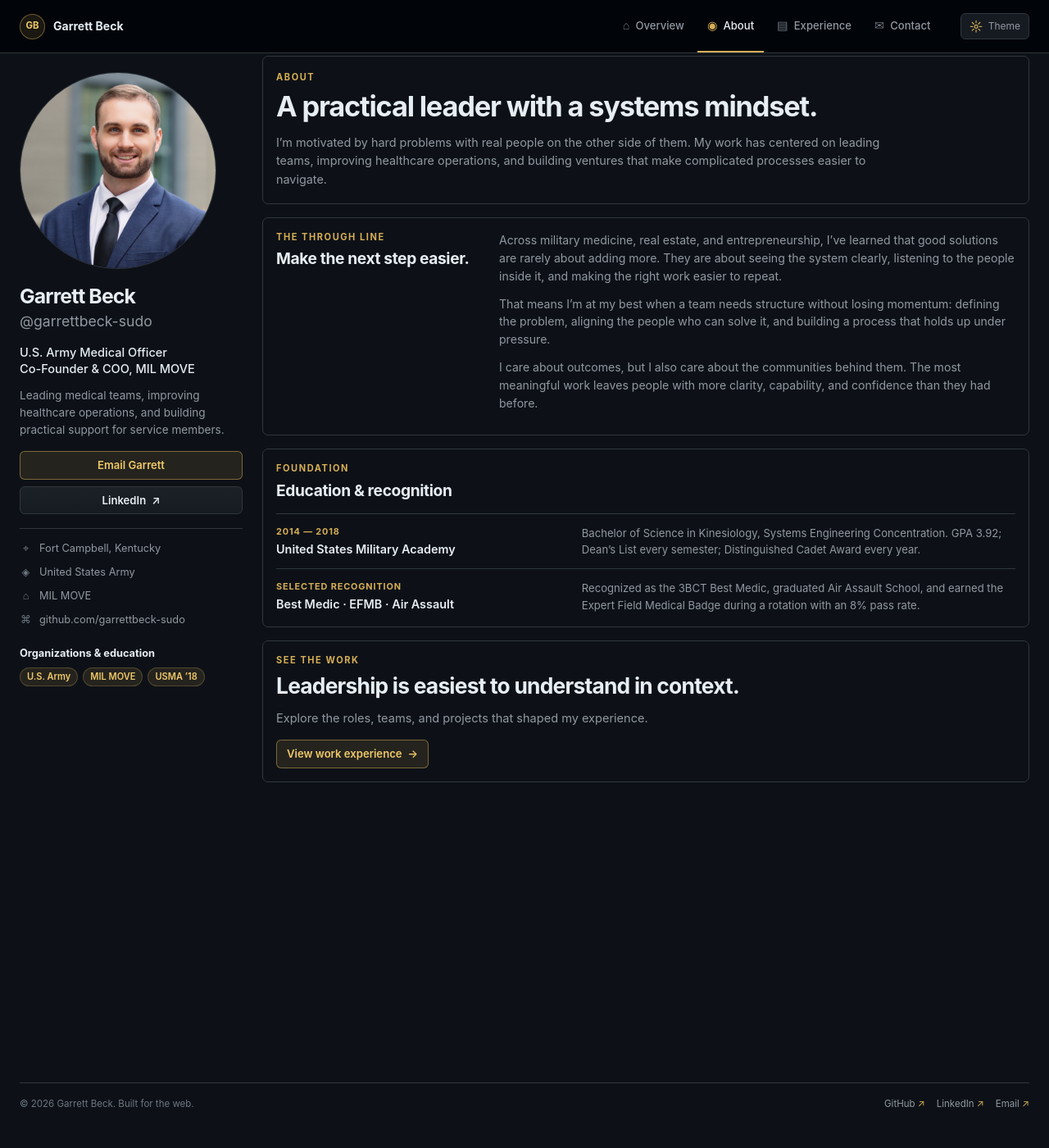
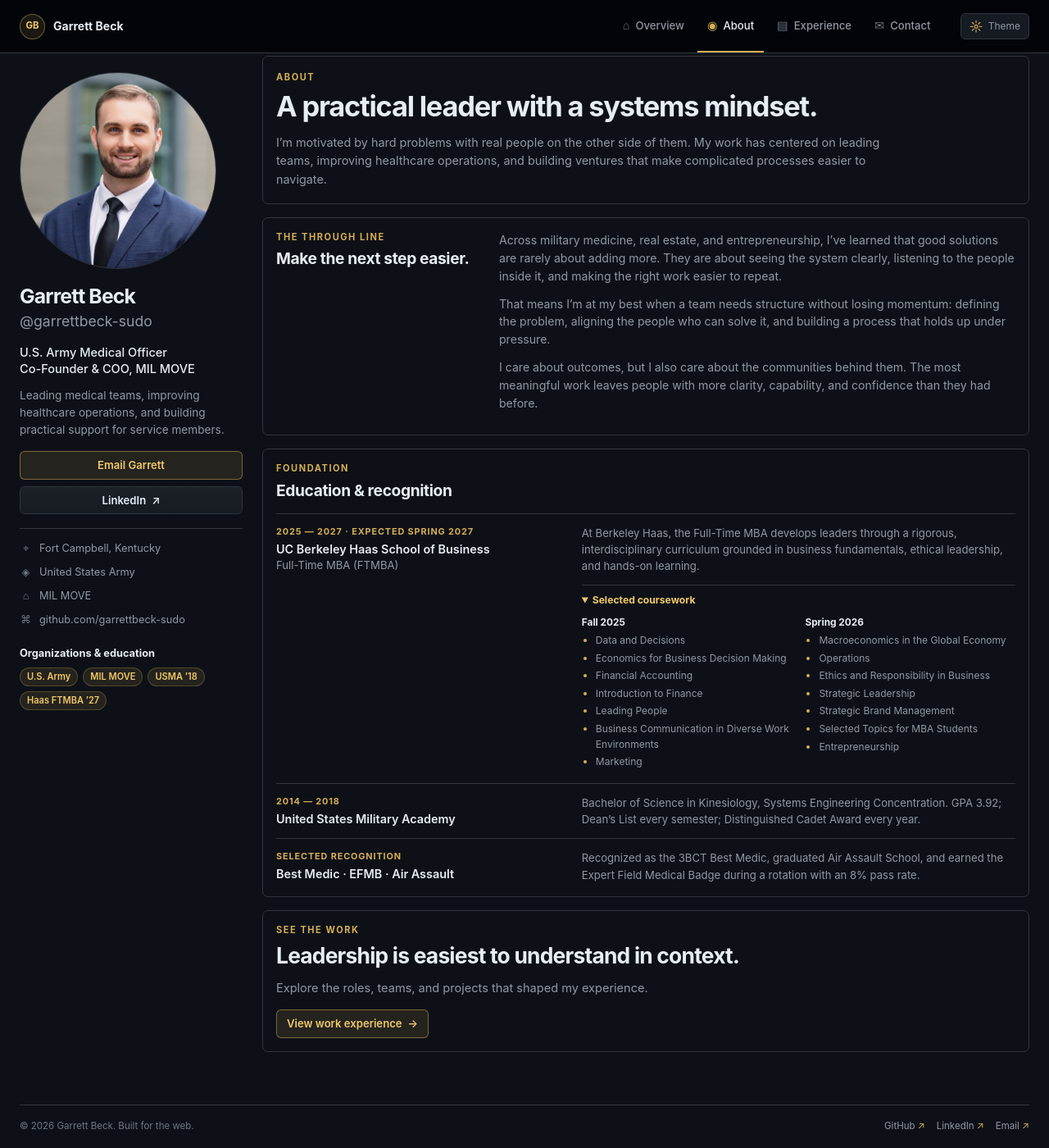
Before and after one commit to garrettbeck-sudo/garrettbeck-sudo.github.io, a Jekyll site: the page built from about.md, in a window 1280 px wide and 1400 px high, scrolled down 27 px. Shown: the whole window at 82% size. Built offline with Jekyll 4.4.1, drawn with Linux system fonts in a browser that asks for light colours.

Commit message:
Update profile sidebar, expand about page content, and refine styles
Replit-Commit-Author: Agent

```diff
--- a/_includes/profile-sidebar.html
+++ b/_includes/profile-sidebar.html
@@ -21,5 +21,6 @@
     <span class="profile-tag">U.S. Army</span>
     <span class="profile-tag">MIL MOVE</span>
     <span class="profile-tag">USMA ’18</span>
+    <span class="profile-tag">Haas FTMBA ’27</span>
   </div>
 </aside>
--- a/about.md
+++ b/about.md
@@ -1,7 +1,7 @@
 ---
 layout: default
 title: About
-description: Learn about Garrett Beck’s leadership background, education, and approach to solving complex challenges.
+description: Learn about Garrett Beck’s leadership background, UC Berkeley Haas Full-Time MBA education, and approach to solving complex challenges.
 ---
 
 <section class="page-hero container">
@@ -31,6 +31,45 @@ description: Learn about Garrett Beck’s leadership background, education, and
     <div class="credential-list">
       <article class="credential">
         <div>
+          <p class="credential-kicker">2025 — 2027 · Expected Spring 2027</p>
+          <h3>UC Berkeley Haas School of Business</h3>
+          <p class="credential-program">Full-Time MBA (FTMBA)</p>
+        </div>
+        <div class="credential-details">
+          <p class="credential-description">At Berkeley Haas, the Full-Time MBA develops leaders through a rigorous, interdisciplinary curriculum grounded in business fundamentals, ethical leadership, and hands-on learning.</p>
+          <details class="coursework" open>
+            <summary>Selected coursework</summary>
+            <div class="coursework-grid">
+              <section class="coursework-term" aria-labelledby="coursework-fall-2025">
+                <h4 id="coursework-fall-2025">Fall 2025</h4>
+                <ul>
+                  <li>Data and Decisions</li>
+                  <li>Economics for Business Decision Making</li>
+                  <li>Financial Accounting</li>
+                  <li>Introduction to Finance</li>
+                  <li>Leading People</li>
+                  <li>Business Communication in Diverse Work Environments</li>
+                  <li>Marketing</li>
+                </ul>
+              </section>
+              <section class="coursework-term" aria-labelledby="coursework-spring-2026">
+                <h4 id="coursework-spring-2026">Spring 2026</h4>
+                <ul>
+                  <li>Macroeconomics in the Global Economy</li>
+                  <li>Operations</li>
+                  <li>Ethics and Responsibility in Business</li>
+                  <li>Strategic Leadership</li>
+                  <li>Strategic Brand Management</li>
+                  <li>Selected Topics for MBA Students</li>
+                  <li>Entrepreneurship</li>
+                </ul>
+              </section>
+            </div>
+          </details>
+        </div>
+      </article>
+      <article class="credential">
+        <div>
           <p class="credential-kicker">2014 — 2018</p>
           <h3>United States Military Academy</h3>
         </div>
--- a/assets/css/style.css
+++ b/assets/css/style.css
@@ -307,6 +307,17 @@ html[data-theme="light"] .theme-toggle-moon { display: inline; }
 .credential h3 { color: var(--ink); font-size: 0.9rem; font-weight: 600; }
 .credential p:last-child { max-width: 570px; margin: 0; color: var(--ink-soft); font-size: 0.82rem; }
 .credential-kicker { margin: 0 0 4px; color: var(--gold); font-size: 0.68rem; font-weight: 650; letter-spacing: 0.08em; text-transform: uppercase; }
+.credential-program { margin: 4px 0 0; color: var(--ink-soft); font-size: 0.8rem; }
+.credential-details { min-width: 0; }
+.credential-description { max-width: 650px; margin: 0 0 12px; color: var(--ink-soft); font-size: 0.82rem; }
+.coursework { border-top: 1px solid var(--border); padding-top: 9px; }
+.coursework summary { color: var(--gold-strong); cursor: pointer; font-size: 0.76rem; font-weight: 650; }
+.coursework summary:focus-visible { outline: 2px solid var(--gold); outline-offset: 3px; }
+.coursework-grid { display: grid; grid-template-columns: repeat(2, minmax(0, 1fr)); gap: 16px; margin-top: 10px; }
+.coursework-term h4 { margin: 0 0 5px; color: var(--ink); font-size: 0.74rem; font-weight: 650; }
+.coursework-term ul { margin: 0; padding-left: 17px; color: var(--ink-soft); font-size: 0.75rem; }
+.coursework-term li { margin-bottom: 3px; }
+.coursework-term li::marker { color: var(--gold); }
 
 .timeline-heading { margin-bottom: 12px; }
 .timeline { margin-left: 8px; padding-left: 21px; border-left: 1px solid var(--border); }
@@ -379,6 +390,7 @@ html[data-theme="light"] .theme-toggle-moon { display: inline; }
   .stat-value { font-size: 1.12rem; }
   .stat-label { font-size: 0.64rem; }
   .credential { grid-template-columns: 1fr; gap: 5px; }
+  .coursework-grid { grid-template-columns: 1fr; gap: 10px; }
   .timeline { margin-left: 5px; padding-left: 16px; }
   .timeline-marker { left: -21px; }
   .timeline-meta { flex-direction: column; gap: 2px; }
```
Also changed, not shown: index.md (+2 -1 lines).
